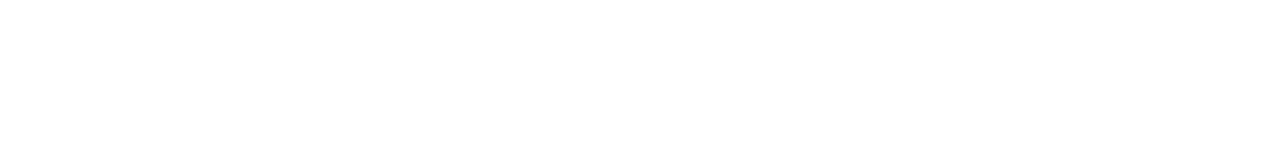
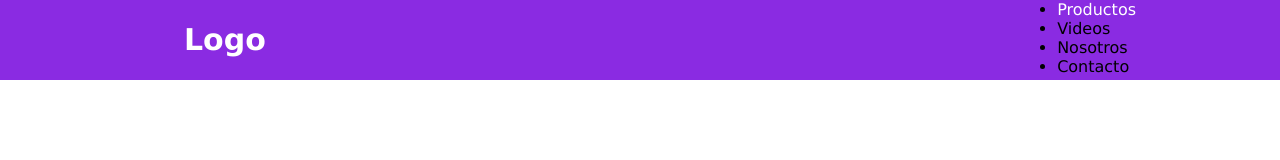
Before and after one commit to yleonf/Clase3-Lunes-E1, a plain HTML site: page index.html in a window 1280 px wide. Drawn offline with Linux system fonts and the light colour scheme.

Commit message:
estructura barra de navegación

```diff
--- a/index.html
+++ b/index.html
@@ -1,11 +1,22 @@
 <!DOCTYPE html>
-<html lang="en">
+<html lang="es">
 <head>
   <meta charset="UTF-8">
   <meta name="viewport" content="width=device-width, initial-scale=1.0">
-  <title>Document</title>
+  <title>Barra de Navegación</title>
+  <link rel="stylesheet" href="style.css">
 </head>
 <body>
-
+  <header class="header">
+    <nav class="nav">
+      <a href="https://www.inacap.cl" class="logo nav-link">Logo</a>
+      <ul>
+        <li><a href="#" class="nav-link">Productos</a></li>
+        <li>Videos</li>
+        <li>Nosotros</li>
+        <li>Contacto</li>
+      </ul>
+    </nav>
+  </header>
 </body>
 </html>
--- /dev/null
+++ b/style.css
@@ -0,0 +1,36 @@
+*{
+  margin:0;
+  box-sizing: border-box;
+}
+
+body{
+  font-family: Verdana, Geneva, Tahoma, sans-serif;
+}
+
+.header{
+  background-color: blueviolet;
+  height: 80px;
+  position: relative;
+  width: 100%;
+  top:0;
+  left: 0;
+}
+
+.nav{
+  display: flex;
+  justify-content: space-between;
+  max-width: 992px;
+  margin: 0 auto;
+  /*background-color: brown;*/ /*comentario*/
+}
+
+.logo{
+  font-size: 30px;
+  font-weight: bold;
+  padding: 0 40px;
+  line-height: 80px;
+}
+.nav-link{
+  color:white;
+  text-decoration: none;
+}
```
